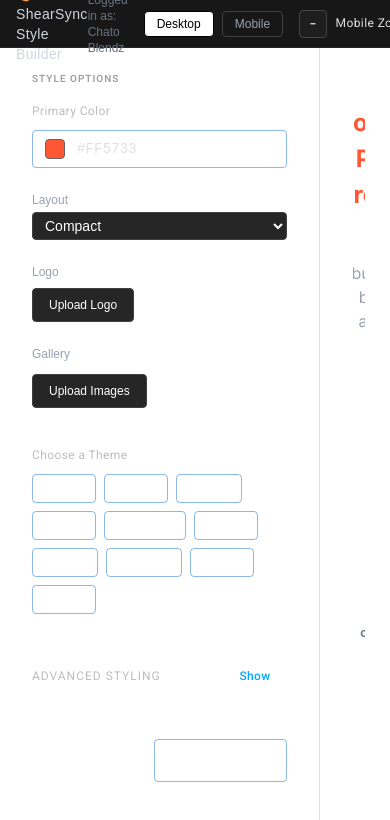
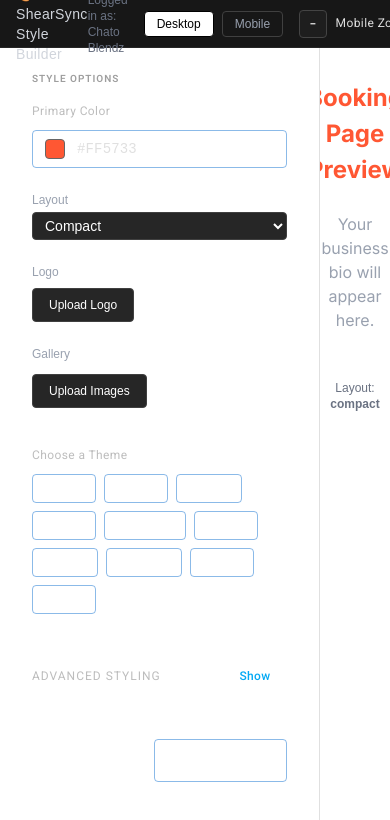
Before and after one commit to Osbaldo-Arellano/ShearSync-Web, a Next.js app: page /builder in a window 390 px wide. Shown: the top 820 px of the page. Built offline with nearby package versions, Linux system fonts and the light colour scheme.

Commit message:
shared mobile and desktop component

```diff
--- a/app/builder/page.tsx
+++ b/app/builder/page.tsx
@@ -79,6 +79,7 @@ export default function StylingIDE() {
         fontFamily: "sans-serif",
       }}
     >
+      {/* Contains: Title, Logged in as, Desktop and Mobile view switcher, zoomcontrols */}
       <BuilderHeader
         viewport={viewport}
         onViewportChange={setViewport}
@@ -124,20 +125,6 @@ export default function StylingIDE() {
           />
         </Box>
 
-        {/* Resizer */}
-        <Box
-          onMouseDown={handleMouseDown}
-          sx={{
-            width: 8,
-            cursor: "col-resize",
-            bgcolor: "neutral.800",
-            "&:hover": {
-              bgcolor: "neutral.700",
-            },
-            transition: "background-color 0.2s",
-          }}
-        />
-
         {/* Preview Panel */}
         <Box sx={{ flex: 1, overflow: "auto", height: "100%" }}>
           <PreviewPanel
--- a/components/builder/preview/DesktopPreview.tsx
+++ b/components/builder/preview/DesktopPreview.tsx
@@ -1,15 +1,9 @@
 "use client";
 
 import Box from "@mui/material/Box";
-import AboutText from "./AboutText";
-import AvailabilityTable from "./AvailabilityTable";
-import Heading from "./Heading";
 import HeroBanner from "./HeroBanner";
-import LayoutInfo from "./LayoutInfo";
-import LocationText from "./LocationText";
-import LogoDisplay from "./LogoDisplay";
-import SocialLinksList from "./SocialLinksList";
 import fontClassMap from "./fontClassMap";
+import PreviewContent from "./PreviewContent";
 
 interface Props {
   primaryColor: string;
@@ -55,9 +49,6 @@ export default function DesktopPreview({
       sx={{
         width: "100%",
         height: "90vh",
-        border: "1px dashed",
-        borderColor: "neutral.700",
-        borderRadius: 2,
         overflowY: "auto",
       }}
     >
@@ -72,38 +63,24 @@ export default function DesktopPreview({
           fontFamily: fontClassMap.bodyFont || "inherit",
         }}
       >
-        {heroBannerUrls.length > 0 && <HeroBanner images={heroBannerUrls} />}
-
-        <Box
-          sx={{
-            display: "flex",
-            flexDirection: "column",
-            alignItems: "center",
-            justifyContent: "center",
-            textAlign: "center",
-            gap: 3,
-            p: 4,
-          }}
-        >
-          {logoUrl && <LogoDisplay src={logoUrl} />}
-          <Heading
-            text="Booking Page Preview"
-            font={headingFont}
-            size={headingSize}
-            weight={headingWeight}
-            color={primaryColor}
-          />
-          <AboutText
-            text={about}
-            font={bodyFont}
-            size={bodySize}
-            weight={bodyWeight}
-          />
-          {location && <LocationText location={location} />}
-          <AvailabilityTable availability={availability} />
-          <SocialLinksList links={socialLinks} />
-          <LayoutInfo layout={layout} />
-        </Box>
+        <PreviewContent
+          logoUrl={logoUrl}
+          headingFont={headingFont}
+          headingSize={headingSize}
+          headingWeight={headingWeight}
+          primaryColor={primaryColor}
+          about={about}
+          bodyFont={bodyFont}
+          bodySize={bodySize}
+          bodyWeight={bodyWeight}
+          location={location}
+          socialLinks={socialLinks}
+          layout={layout}
+          showAvailability={true}
+          padding={4}
+          gap={3}
+          heroBannerUrls={heroBannerUrls}
+        />
       </Box>
     </Box>
   );
--- a/components/builder/preview/HeroBanner.tsx
+++ b/components/builder/preview/HeroBanner.tsx
@@ -6,6 +6,8 @@ import Box from "@mui/material/Box";
 import IconButton from "@mui/material/IconButton";
 import Paper from "@mui/material/Paper";
 import { FaInstagram } from "react-icons/fa";
+import ArrowBackIosNewIcon from "@mui/icons-material/ArrowBackIosNew";
+import ArrowForwardIosIcon from "@mui/icons-material/ArrowForwardIos";
 
 export default function HeroBannerGallery({ images }: { images: string[] }) {
   const [current, setCurrent] = useState(0);
@@ -24,7 +26,7 @@ export default function HeroBannerGallery({ images }: { images: string[] }) {
       sx={{
         position: "relative",
         width: "100%",
-        height: { xs: 100, sm: 60, lg: 250 },
+        height: { xs: 100, sm: 160, lg: 250 },
         overflow: "hidden",
         borderRadius: 2,
       }}
@@ -74,7 +76,7 @@ export default function HeroBannerGallery({ images }: { images: string[] }) {
           },
         }}
       >
-        ◀
+        <ArrowBackIosNewIcon fontSize="small" />
       </IconButton>
 
       {/* Right Arrow */}
@@ -93,7 +95,7 @@ export default function HeroBannerGallery({ images }: { images: string[] }) {
           },
         }}
       >
-        ▶
+        <ArrowForwardIosIcon fontSize="small" />
       </IconButton>
     </Paper>
   );
--- a/components/builder/preview/MobilePreview.tsx
+++ b/components/builder/preview/MobilePreview.tsx
@@ -10,6 +10,7 @@ import LocationText from "./LocationText";
 import LogoDisplay from "./LogoDisplay";
 import SocialLinksList from "./SocialLinksList";
 import fontClassMap from "./fontClassMap";
+import PreviewContent from "./PreviewContent";
 
 interface Props {
   primaryColor: string;
@@ -86,51 +87,26 @@ export default function MobilePreview(props: Props) {
             zIndex: 10,
           }}
         />
-
         {/* Preview Content */}
-        <Box
-          sx={{
-            display: "flex",
-            flexDirection: "column",
-            width: "100%",
-            height: "100%",
-            bgcolor: backgroundColor,
-            color: textColor,
-            fontFamily: fontClassMap.bodyFont || "inherit",
-          }}
-        >
-          {heroBannerUrls.length > 0 && <HeroBanner images={heroBannerUrls} />}
-
-          <Box
-            sx={{
-              display: "flex",
-              flexDirection: "column",
-              alignItems: "center",
-              justifyContent: "center",
-              textAlign: "center",
-              gap: 3,
-              p: 3,
-            }}
-          >
-            {logoUrl && <LogoDisplay src={logoUrl} />}
-            <Heading
-              text="Booking Page Preview"
-              font={headingFont}
-              size={headingFontSize}
-              weight={headingWeight}
-              color={primaryColor}
-            />
-            <AboutText
-              text={about}
-              font={bodyFont}
-              size={bodyFontSize}
-              weight={bodyWeight}
-            />
-            {location && <LocationText location={location} />}
-            <SocialLinksList links={socialLinks} />
-            <LayoutInfo layout={layout} />
-          </Box>
-        </Box>
+        <PreviewContent
+          logoUrl={logoUrl}
+          headingFont={headingFont}
+          headingSize={headingSize * 0.7}
+          headingWeight={headingWeight}
+          primaryColor={primaryColor}
+          about={about}
+          bodyFont={bodyFont}
+          bodySize={bodySize * 0.7}
+          bodyWeight={bodyWeight}
+          location={location}
+          socialLinks={socialLinks}
+          layout={layout}
+          // Don't pass availability; mobile skips it
+          showAvailability={false}
+          padding={3}
+          gap={3}
+          heroBannerUrls={heroBannerUrls}
+        />{" "}
       </Box>
     </Box>
   );
--- /dev/null
+++ b/components/builder/preview/PreviewContent.tsx
@@ -0,0 +1,94 @@
+"use client";
+
+import Box from "@mui/material/Box";
+import AboutText from "./AboutText";
+import AvailabilityTable from "./AvailabilityTable";
+import Heading from "./Heading";
+import LayoutInfo from "./LayoutInfo";
+import LocationText from "./LocationText";
+import LogoDisplay from "./LogoDisplay";
+import SocialLinksList from "./SocialLinksList";
+import HeroBanner from "./HeroBanner";
+
+interface SharedContentProps {
+  logoUrl: string | null;
+  headingFont: string;
+  headingSize: number;
+  headingWeight: number;
+  primaryColor: string;
+  about: string;
+  bodyFont: string;
+  bodySize: number;
+  bodyWeight: number;
+  location: string;
+  socialLinks: string[];
+  layout: string;
+  availability?: { [day: string]: { open: string; close: string } }; // Optional (desktop only)
+  showAvailability?: boolean;
+  padding?: number;
+  gap?: number;
+  heroBannerUrls: string[];
+}
+
+export default function PreviewContent({
+  logoUrl,
+  headingFont,
+  headingSize,
+  headingWeight,
+  primaryColor,
+  about,
+  bodyFont,
+  bodySize,
+  bodyWeight,
+  location,
+  socialLinks,
+  layout,
+  availability,
+  showAvailability = false,
+  padding = 4,
+  gap = 3,
+  heroBannerUrls,
+}: SharedContentProps) {
+  return (
+    <Box
+      sx={{
+        display: "flex",
+        flexDirection: "column",
+        alignItems: "center",
+        justifyContent: "center",
+        textAlign: "center",
+        gap,
+        p: padding,
+      }}
+    >
+      {/* Don't render if empty */}
+      {heroBannerUrls?.length > 0 && <HeroBanner images={heroBannerUrls} />}
+      {logoUrl && logoUrl !== "" && <LogoDisplay src={logoUrl} />}
+
+      <Heading
+        text="Booking Page Preview"
+        font={headingFont}
+        size={headingSize}
+        weight={headingWeight}
+        color={primaryColor}
+      />
+
+      <AboutText
+        text={about}
+        font={bodyFont}
+        size={bodySize}
+        weight={bodyWeight}
+      />
+
+      {/* Don't render if empty */}
+      {location && <LocationText location={location} />}
+      {showAvailability && availability && (
+        <AvailabilityTable availability={availability} />
+      )}
+
+      <SocialLinksList links={socialLinks} />
+
+      <LayoutInfo layout={layout} />
+    </Box>
+  );
+}
--- a/components/builder/preview/PreviewPanel.tsx
+++ b/components/builder/preview/PreviewPanel.tsx
@@ -41,7 +41,6 @@ export default function PreviewPanel({
         display: "flex",
         alignItems: "center",
         justifyContent: "center",
-        p: 3,
       }}
     >
       {props.viewport === "mobile" ? (
--- a/package.json
+++ b/package.json
@@ -11,6 +11,7 @@
   "dependencies": {
     "@emotion/react": "^11.14.0",
     "@emotion/styled": "^11.14.1",
+    "@mui/icons-material": "^7.2.0",
     "@mui/material": "^7.2.0",
     "next": "15.4.4",
     "react": "19.1.0",
```
Also changed, not shown: 1 other file (tests, documents, lock files or other folders).
